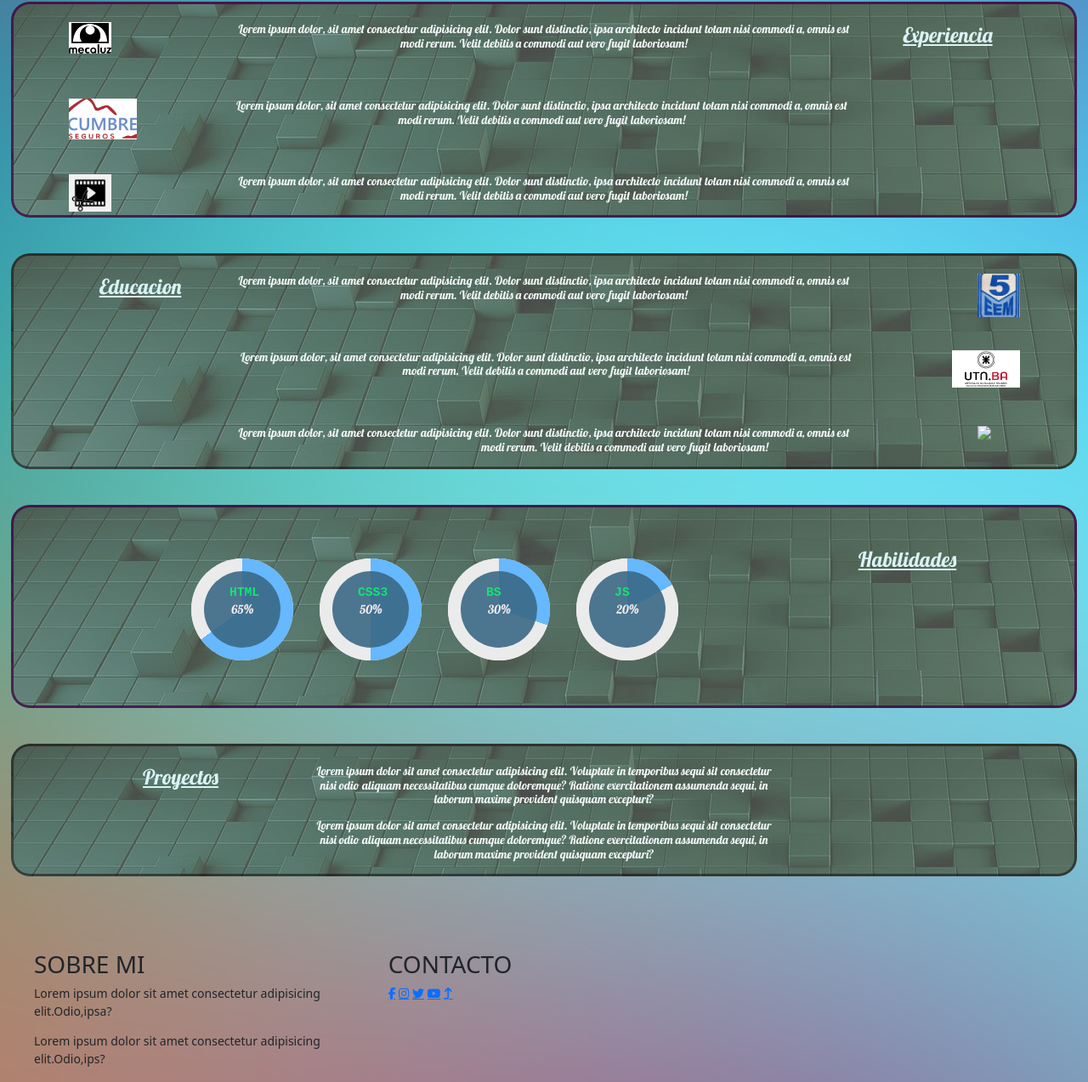
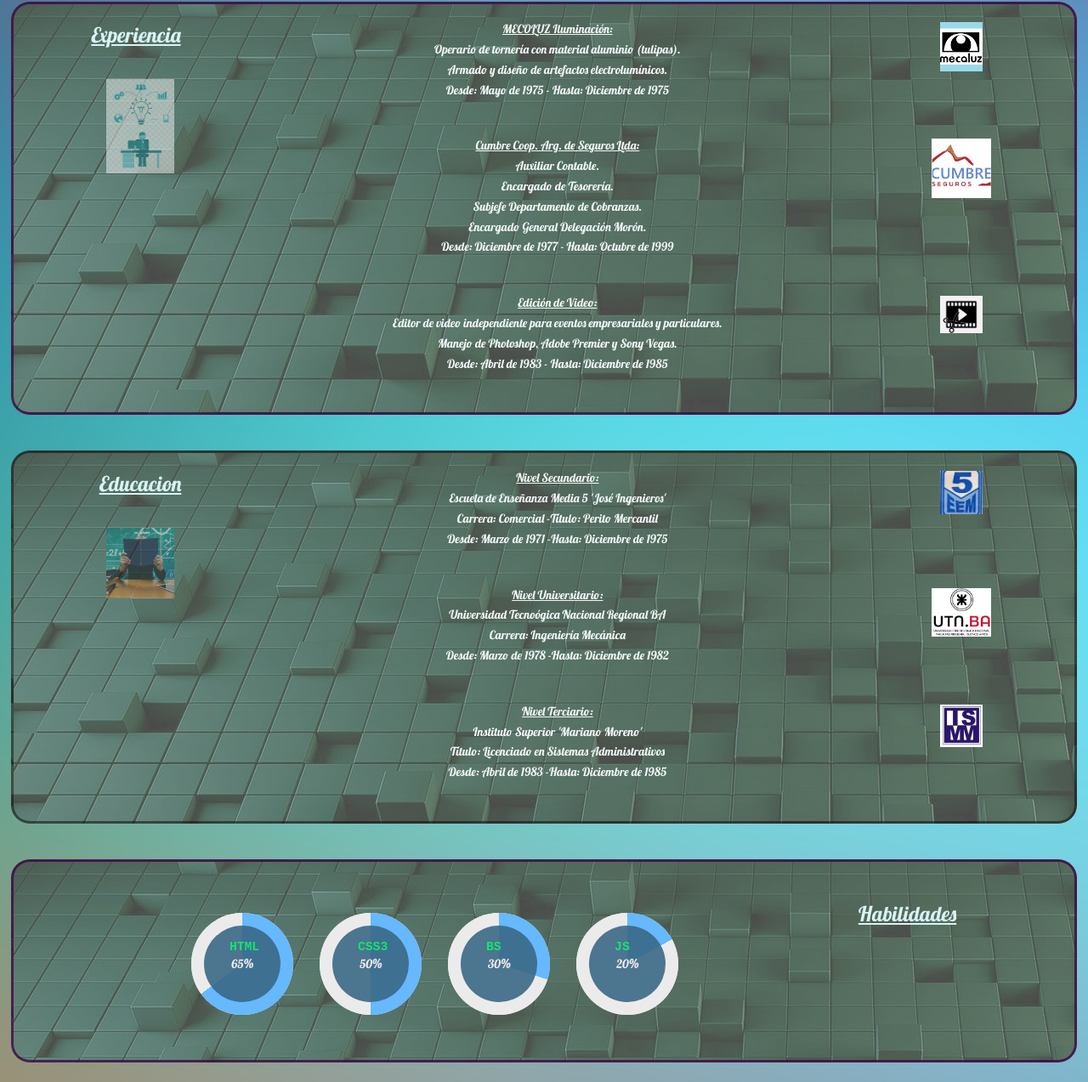
Before and after one commit to lucho1157/Prueba-3, a plain HTML site: page index.html in a window 1280 px wide. Shown: the part 773-2046 px from the top of the page at 85% size. Drawn offline with nearby package versions, Linux system fonts and the light colour scheme.

Commit message:
agregado de texto

```diff
--- a/ASSETS/CSS/style.css
+++ b/ASSETS/CSS/style.css
@@ -65,17 +65,40 @@ body{
     border-radius:22px;
 }
 
+.exper {
+  margin-left: -10px;
+}
+
+
+.logo1 {
+  width: 80px;
+  margin-top: 30px;
+  opacity: 0.5;
+
+}
 
 
 .logo2 {
   width: 50px;
-  margin-left: 140px;
+
 }
 
 .logo4 {
+  width: 70px;
+
+}
+
+@media (max-width: 787px) {
+  .logo1 {
   width: 50px;
-  margin-right: 140px;
 }
+}
+
+@media (max-width: 576px) {
+  .logo1 {
+    width: 30px;
+  }
+  }
 
 @media (max-width: 787px) {
   .logo2 {
@@ -483,4 +506,9 @@ h3 {
         writing-mode:vertical-lr;
         text-orientation:sideways;
     }
+    .exper {
+      margin-left: 15px;
+      margin-top: 0px;
+      font-size: 11px;
+    }
 }
--- a/index.html
+++ b/index.html
@@ -99,7 +99,8 @@
           </div>
         <div class="col-6 md-auto me-auto">
           <h1 class="sobre-mi" id="sobremi">Acerca de Mi</h1><br><br>
-          <h6><b><span>Lorem ipsum dolor, sit amet consectetur adipisicing elit. Dolor sunt distinctio, ipsa architecto incidunt totam nisi commodi a, omnis est modi rerum. Velit debitis a commodi aut vero fugit laboriosam!</span></b></h6>
+          <h6><b><span>Hola, soy un apasionado del conocimiento, mi motor, la curiosidad, me gustan las ciencias, las matemáticas y la física y tener una cultura general adecuada.</span></b></h6>
+          <h6><b><span>Adentrarme en el mundo del desarrollo web lo condidero un desafío personal que estoy dispuesto a asumir, y utilizarlo como herramienta para evolucionar profesionalmente, es mi objetivo.</span></b></h6>
         </div>
 
         <div class="col-3">
@@ -125,23 +126,78 @@
   <div class="container text-center">
     <div class="row">
 
+      <div class="col mt-4">
+        <h3 class="exper"><u>Experiencia</u></h3>
+        <img class="logo1" src="./ASSETS/IMG/logoExper.jpg">
+
+      </div>
+
       <div class="col-10 mt-4">
+        <div class="row">
+          <div class="col-10">
 
-        <img class="logo4" src="./ASSETS/IMG/logoIluminacion.png" style="float: left">
-        <h6><p><span class="rojo">Lorem ipsum dolor, sit amet consectetur adipisicing elit. Dolor sunt distinctio, ipsa architecto incidunt totam nisi commodi a, omnis est modi rerum. Velit debitis a commodi aut vero fugit laboriosam!</span></p></h6>
+        <h6><span class="rojo"><u>MECOLUZ Iluminación:</u></span></h6>
+
+        <h6><span class="rojo">Operario de tornería con material aluminio (tulipas).</span></h6>
+
+        <h6><span class="rojo">Armado y diseño de artefactos electrolumínicos.</span></h6>
+
+        <h6><span class="rojo">Desde: Mayo de 1975 - Hasta: Diciembre de 1975</span></h6>
+
+
         <br>
         <br>
-        <img class="logo5" src="./ASSETS/IMG/logoCumbre1.png" style="float: left">
-        <h6><p><span class="rojo">Lorem ipsum dolor, sit amet consectetur adipisicing elit. Dolor sunt distinctio, ipsa architecto incidunt totam nisi commodi a, omnis est modi rerum. Velit debitis a commodi aut vero fugit laboriosam!</span></p></h6>
+          </div>
+          <div class="col-2">
+        <img class="logo2" src="./ASSETS/IMG/logoIluminacion1.png">
+          </div>
+        </div>
+
+
+        <div class="row">
+          <div class="col-10">
+
+        <h6><span class="rojo"><u>Cumbre Coop. Arg. de Seguros Ltda:</u></span></h6>
+
+        <h6><span class="rojo">Auxiliar Contable.</span></h6>
+
+        <h6><span class="rojo">Encargado de Tesorería.</span></h6>
+
+        <h6><span class="rojo">Subjefe Departamento de Cobranzas.</span></h6>
+
+        <h6><span class="rojo">Encargado General Delegación Morón.</span></h6>
+
+        <h6><span class="rojo">Desde: Diciembre de 1977 - Hasta: Octubre de 1999</span></h6>
         <br>
         <br>
-        <img class="logo4" src="./ASSETS/IMG/logoEdicion.png" style="float: left">
-        <h6><p><span class="rojo">Lorem ipsum dolor, sit amet consectetur adipisicing elit. Dolor sunt distinctio, ipsa architecto incidunt totam nisi commodi a, omnis est modi rerum. Velit debitis a commodi aut vero fugit laboriosam!</span></p></h6>
+          </div>
+          <div class="col-2">
+        <img class="logo4" src="./ASSETS/IMG/logoCumbre2.png">
+          </div>
+        </div>
+
+
+        <div class="row">
+          <div class="col-10">
+
+        <h6><span class="rojo"><u>Edición de Video:</u></span></h6>
+
+        <h6><span class="rojo">Editor de video independiente para eventos empresariales y particulares.</span></h6>
+
+        <h6><span class="rojo">Manejo de Photoshop, Adobe Premier y Sony Vegas.</span></h6>
+
+        <h6><span class="rojo">Desde: Abril de 1983 - Hasta: Diciembre de 1985</span></h6>
+        <br>
+        <br>
+          </div>
+          <div class="col-2">
+        <img class="logo2" src="./ASSETS/IMG/logoEdicion.png">
+          </div>
+        </div>
       </div>
 
-      <div class="col-2 mt-4">
-        <h3><u>Experiencia</u></h3>
-      </div>
+    </div>
+  </div>
     </div>
   </div>
 </section><br><br>
@@ -149,27 +205,63 @@
 <section id="Educacion" class="Educacion">
   <div class="container text-center">
     <div class="row">
-      <div class="col-2 mt-4">
+      <div class="col mt-4">
         <h3><u>Educacion</u></h3>
-        <div class="espacio">
-        </div>
+        <img class="logo1" src="./ASSETS/IMG/imagenEDU.png">
       </div>
 
       <div class="col-10 mt-4">
-        <img class="logo2" src="./ASSETS/IMG/logoSecundaria.jpg" style="float: right">
-        <h6><p><span class="rojo">Lorem ipsum dolor, sit amet consectetur adipisicing elit. Dolor sunt distinctio, ipsa architecto incidunt totam nisi commodi a, omnis est modi rerum. Velit debitis a commodi aut vero fugit laboriosam!</span></p></h6>
+        <div class="row">
+          <div class="col-10">
+            <h6><span class="rojo"><u>Nivel Secundario:</u></span></h6>
+            <h6><span class="rojo">Escuela de Enseñanza Media 5 'José Ingenieros'</span></h6>
+            <h6><span class="rojo">Carrera: Comercial -Título: Perito Mercantil</span></h6>
+            <h6><span class="rojo">Desde: Marzo de 1971 -Hasta: Diciembre de 1975</span></h6>
+
+
         <br>
         <br>
-        <img class="logo3" src="./ASSETS/IMG/logoUTN.png" style="float: right">
-        <h6><p><span class="rojo">Lorem ipsum dolor, sit amet consectetur adipisicing elit. Dolor sunt distinctio, ipsa architecto incidunt totam nisi commodi a, omnis est modi rerum. Velit debitis a commodi aut vero fugit laboriosam!</span></p></h6>
+          </div>
+          <div class="col-2">
+        <img class="logo2" src="./ASSETS/IMG/logoSecundaria.jpg">
+          </div>
+        </div>
+
+
+        <div class="row">
+          <div class="col-10">
+            <h6><span class="rojo"><u>Nivel Universitario:</u></span></h6>
+            <h6><span class="rojo">Universidad Tecnoógica Nacional Regional BA</span></h6>
+            <h6><span class="rojo">Carrera: Ingeniería Mecánica</span></h6>
+            <h6><span class="rojo">Desde: Marzo de 1978 -Hasta: Diciembre de 1982</span></h6>
         <br>
         <br>
-        <img class="logo2" src="./ASSETS/IMG//logoISMM.jpg" style="float: right">
-        <h6><p><span class="rojo">Lorem ipsum dolor, sit amet consectetur adipisicing elit. Dolor sunt distinctio, ipsa architecto incidunt totam nisi commodi a, omnis est modi rerum. Velit debitis a commodi aut vero fugit laboriosam!</span></p></h6>
+          </div>
+          <div class="col-2">
+        <img class="logo4" src="./ASSETS/IMG/logoUTN(a).png">
+          </div>
+        </div>
+
+
+        <div class="row">
+          <div class="col-10">
+            <h6><span class="rojo"><u>Nivel Terciario:</u></span></h6>
+            <h6><span class="rojo">Instituto Superior 'Mariano Moreno'</span></h6>
+            <h6><span class="rojo">Título: Licenciado en Sistemas Administrativos</span></h6>
+            <h6><span class="rojo">Desde: Abril de 1983 -Hasta: Diciembre de 1985</span></h6>
+        <br>
+        <br>
+          </div>
+          <div class="col-2">
+        <img class="logo2" src="./ASSETS/IMG/logoISMM.jpg">
+          </div>
+        </div>
       </div>
 
     </div>
   </div>
+</div>
+</div>
 </section><br><br>
 
 <section id="Habilidades" class="Habilidades">
@@ -207,8 +299,8 @@
         </div>
       </div>
       <div class="col-6 mt-4">
-        <h6><p><span class="rojo">Lorem ipsum dolor sit amet consectetur adipisicing elit. Voluptate in temporibus sequi sit consectetur nisi odio aliquam necessitatibus cumque doloremque? Ratione exercitationem assumenda sequi, in laborum maxime provident quisquam excepturi?</span></p></h6>
-        <h6><p><span class="rojo">Lorem ipsum dolor sit amet consectetur adipisicing elit. Voluptate in temporibus sequi sit consectetur nisi odio aliquam necessitatibus cumque doloremque? Ratione exercitationem assumenda sequi, in laborum maxime provident quisquam excepturi?</span></p></h6>
+        <h6><p><span class="rojo">Actualmente desarrollando mi curriculum vitae, atravesando todas las tecnologías necesarias para obtener un proyecto final integrador, que me permita sumar experiencia y conocimiento.</span></p></h6>
+
       </div>
       <div class="col-3 mt-4">
 
@@ -227,9 +319,9 @@
 
      <div class="box">
       <h2>SOBRE MI</h2>
-      <p>Lorem ipsum dolor sit amet consectetur adipisicing elit.Odio,ipsa?</p>
-      <p>Lorem ipsum dolor sit amet consectetur adipisicing elit.Odio,ips?</p>
-  </div>
+      <p>Considero mis años de vida, como un camino que me permitió cocechar experiencia, que tomo de usufructo para seguir superándome.</p>
+
+     </div>
   <div class="box">
       <h2>CONTACTO</h2>
       <div class="red-social">
```
Also changed, not shown: ASSETS/IMG/imagenEDU.png (added), ASSETS/IMG/logoCumbre2.png (added), ASSETS/IMG/logoExper.jpg (added), ASSETS/IMG/logoIluminacion1.png (added), ASSETS/IMG/logoUTN(a).png (added), 1 other file.
